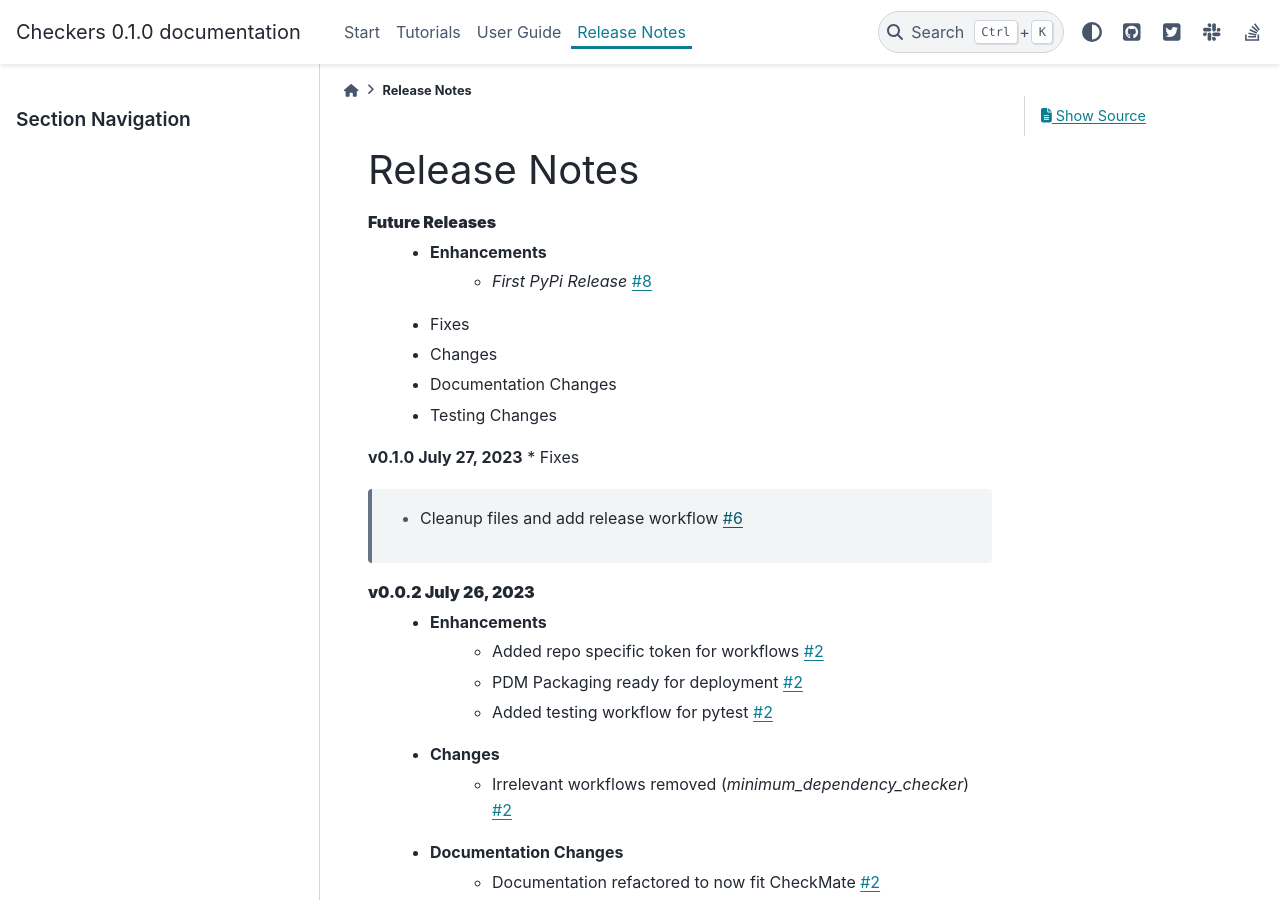
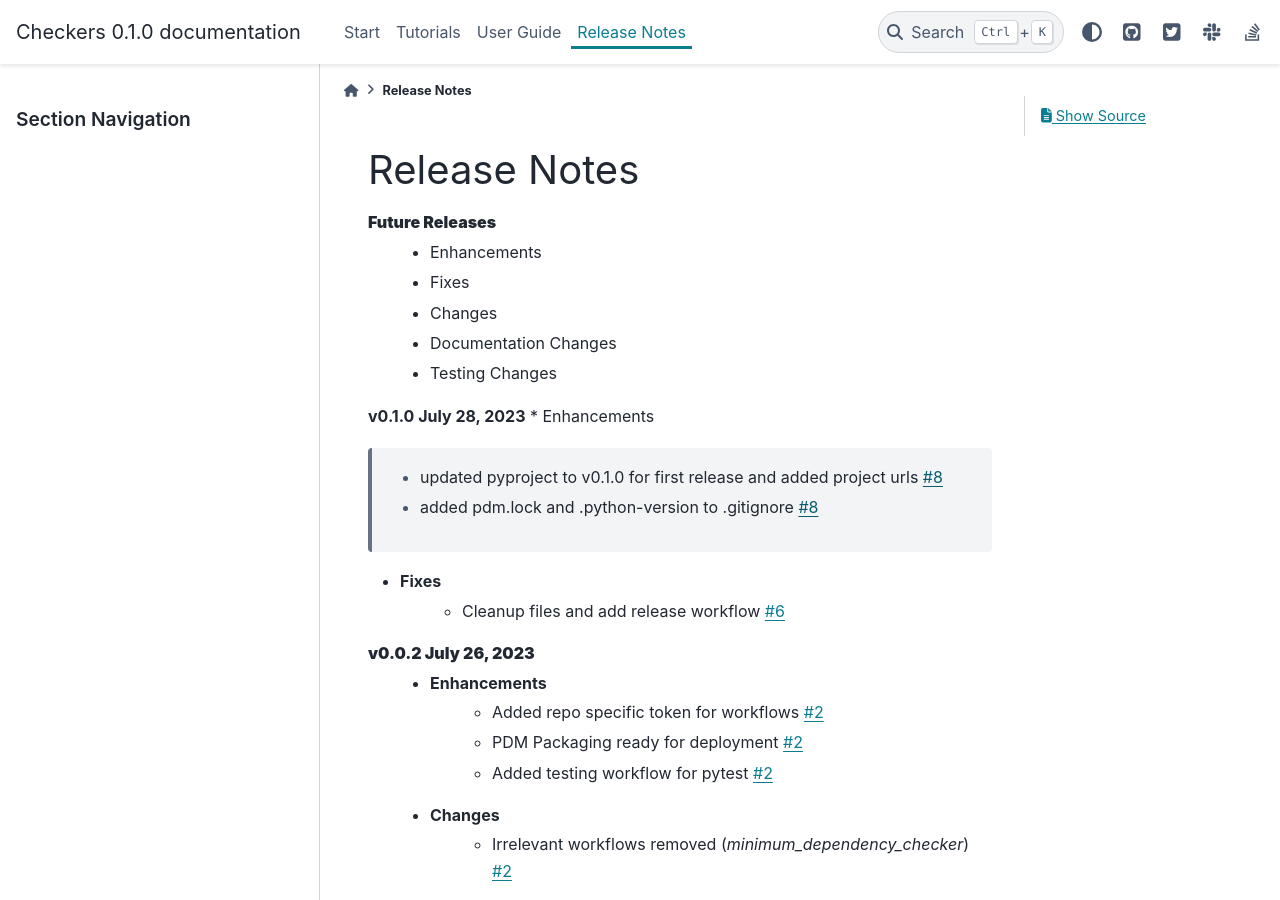
Before and after one commit to alteryx/CheckMates, a Sphinx documentation site: the page built from docs/source/release_notes.rst, in a window 1280 px wide and 900 px high. Built offline with Sphinx 7.4.7 and the PyData theme 0.15.4, drawn with Linux system fonts in a browser that asks for light colours; pages that are not in the unit, such as notebooks, are missing from menus; comment, search, counter and statistics services are not loaded.

Commit message:
release notes updated

```diff
--- a/docs/source/release_notes.rst
+++ b/docs/source/release_notes.rst
@@ -2,13 +2,15 @@ Release Notes
 -------------
 **Future Releases**
     * Enhancements
-        * *First PyPi Release* :pr:`8`
     * Fixes
     * Changes
     * Documentation Changes
     * Testing Changes
 
-**v0.1.0 July 27, 2023**
+**v0.1.0 July 28, 2023**
+* Enhancements
+    * updated pyproject to v0.1.0 for first release and added project urls :pr:`8`
+    * added pdm.lock and .python-version to .gitignore :pr:`8`
 * Fixes
     * Cleanup files and add release workflow :pr:`6`
 
```
